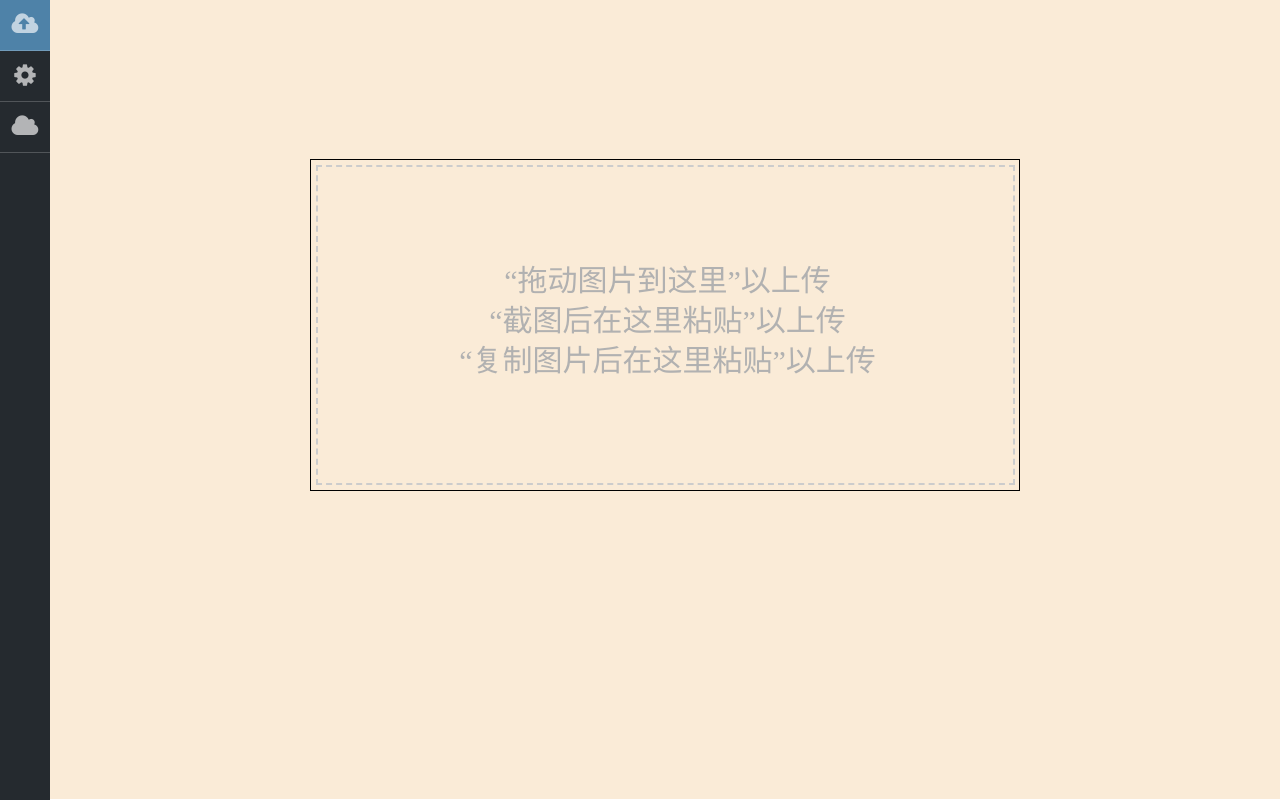
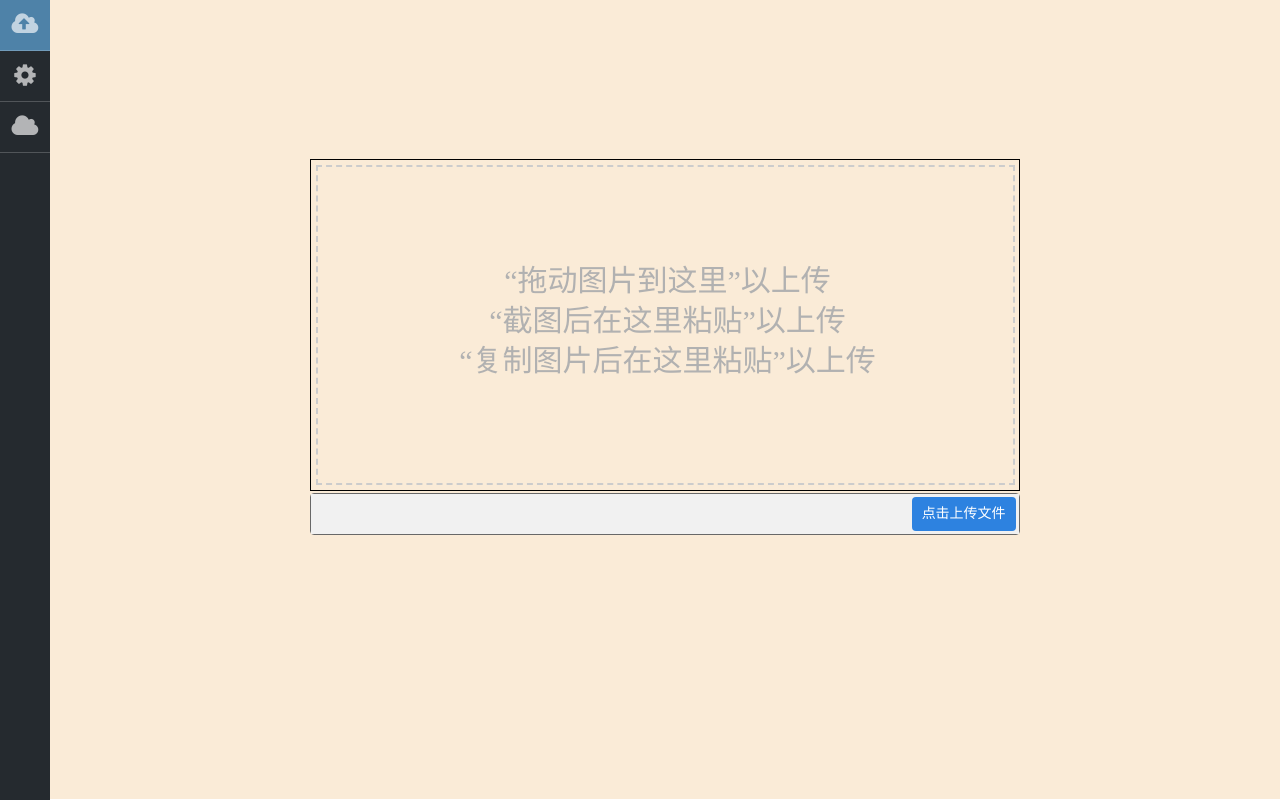
Before and after one commit to xiebruce/PicUploader, a PHP site: page /dashboard.php in a window 1280 px wide. Shown: the part 51-851 px from the top of the page. Run offline with PHP 8.4, Linux system fonts and the light colour scheme.

Commit message:
Web upload: add upload button

```diff
--- a/static/css/style.css
+++ b/static/css/style.css
@@ -271,17 +271,16 @@ input.color {
 	/*隐藏了横向滚动向，竖向滚动条是没了，但滚动区域还在*/
 	overflow-x: hidden;
 	overflow-y: scroll;
+	/*隐藏IE10+浏览器的滚动条*/
+	-ms-overflow-style: none;
+	/*隐藏火狐浏览器的滚动条*/
+	overflow: -moz-scrollbars-none;
 }
 /*隐藏webkit内核的浏览器的滚动条*/
 .cloud-setting .drop-area::-webkit-scrollbar {
 	width: 0 !important
 }
-.cloud-setting .drop-area {
-	/*隐藏IE10+浏览器的滚动条*/
-	-ms-overflow-style: none;
-	/*隐藏火狐浏览器的滚动条*/
-	overflow: -moz-scrollbars-none;
-}
+
 .drop-area .drop-area-tips {
 	font-size: 30px;
 	color: #b1b1b1;
@@ -344,3 +343,35 @@ input.color {
 	line-height: 150px;
 	text-align: center;
 }
+.click-upload-image {
+	display: none;
+}
+.click-upload-image-parent {
+	border: 1px solid #686868;
+	border-radius: 4px;
+	width: 57.5%;
+	height: 40px;
+	margin: 2px auto 0 auto;
+	position: relative;
+}
+.click-upload-image-parent .click-upload-image-btn {
+	position: absolute;
+	/*border: 1px solid #000000;*/
+	border-radius: 4px;
+	height: 34px;
+	line-height: 34px;
+	top: 3px;
+	right: 3px;
+	padding: 0 10px;
+	font-size: 14px;
+	background: #2D82E0;
+	color: #FFFFFF;
+	cursor: pointer;
+}
+.click-upload-image-parent .show-returned-url {
+	height: 36px;
+	line-height: 36px;
+	padding: 2px 5px;
+	background: #f1f1f1;
+	color: #469e08;
+}
--- a/static/js/script.js
+++ b/static/js/script.js
@@ -74,8 +74,7 @@ function uploadImage(file){
 						<div class="copied">Copied!</div>
 					</div>`;
 				var lastImage = $('.drop-area .uploaded-image-container .uploaded-image-box').last();
-				console.log('lastImage');
-				console.log(lastImage.find('.copy-image-url'))
+				$('.click-upload-image-parent .show-returned-url').html('!['+data.filename+']('+data.url+')');
 				lastImage.html(img);
 				lastImage.find('.copy-image-url').click();
 			}
@@ -359,7 +358,12 @@ $(document).ready(function (){
 							“复制图片后在这里粘贴”以上传<br>
 						</div>
 					</div>
-					</div>`;
+				</div>
+				<div class="click-upload-image-parent">
+					<input type="file" class="click-upload-image">
+					<div class="show-returned-url"></div>
+					<div class="click-upload-image-btn" alt="点击上传文件" title="点击上传文件">点击上传文件</div>
+				<div>`;
 		$('.cloud-setting').html(dropAreaHtml);
 	});
 
@@ -418,8 +422,18 @@ $(document).ready(function (){
 				uploadImage(file);
 			}
 			console.log(file);
-		}
+		},
 	}, '.drop-area');
+
+	//点击上传字体文件
+	$('.cloud-setting').on('click', '.click-upload-image-btn', function (){
+		$('.click-upload-image').click();
+	});
+	//点击图片拖放区域选择文件上传
+	$('.cloud-setting').on('change' , '.click-upload-image', function (e){
+		let file = $(this).get(0).files[0];
+		uploadImage(file);
+	})
 
 	//点击上传字体文件
 	$('.cloud-setting').on('click', '.upload-font-file', function (){
@@ -657,7 +671,8 @@ $(document).ready(function (){
 	});
 
 	//点击放大图片
-	$('.cloud-setting').on('click','.watermark-image, .drop-area-image', function (){
+	$('.cloud-setting').on('click','.watermark-image, .drop-area-image', function (e){
+		e.stopPropagation();
 		var src = $(this).attr('src');
 		viewer.show(src, src);
 	});
```
Lines whose indentation alone changed are shown as unchanged.
